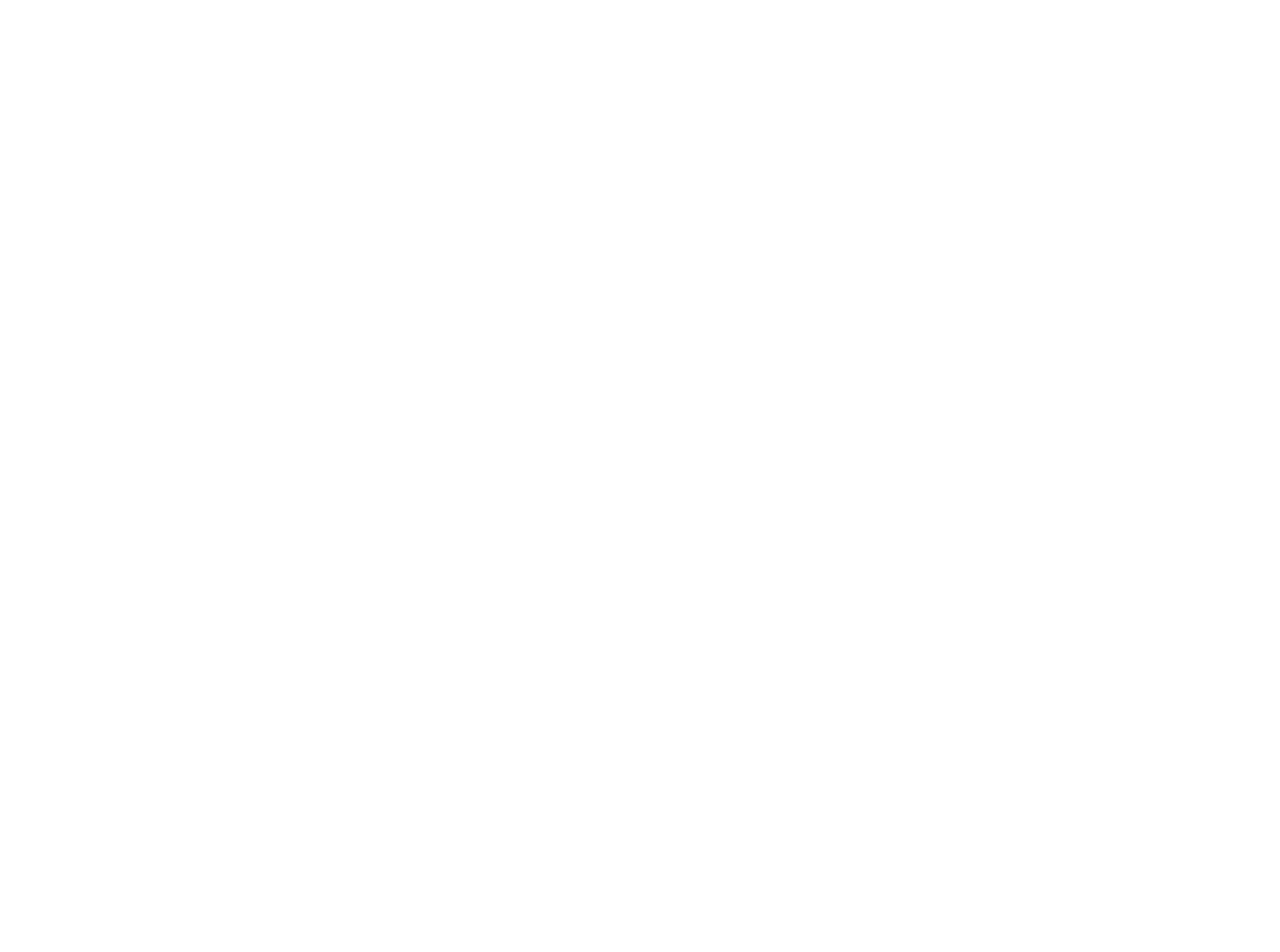
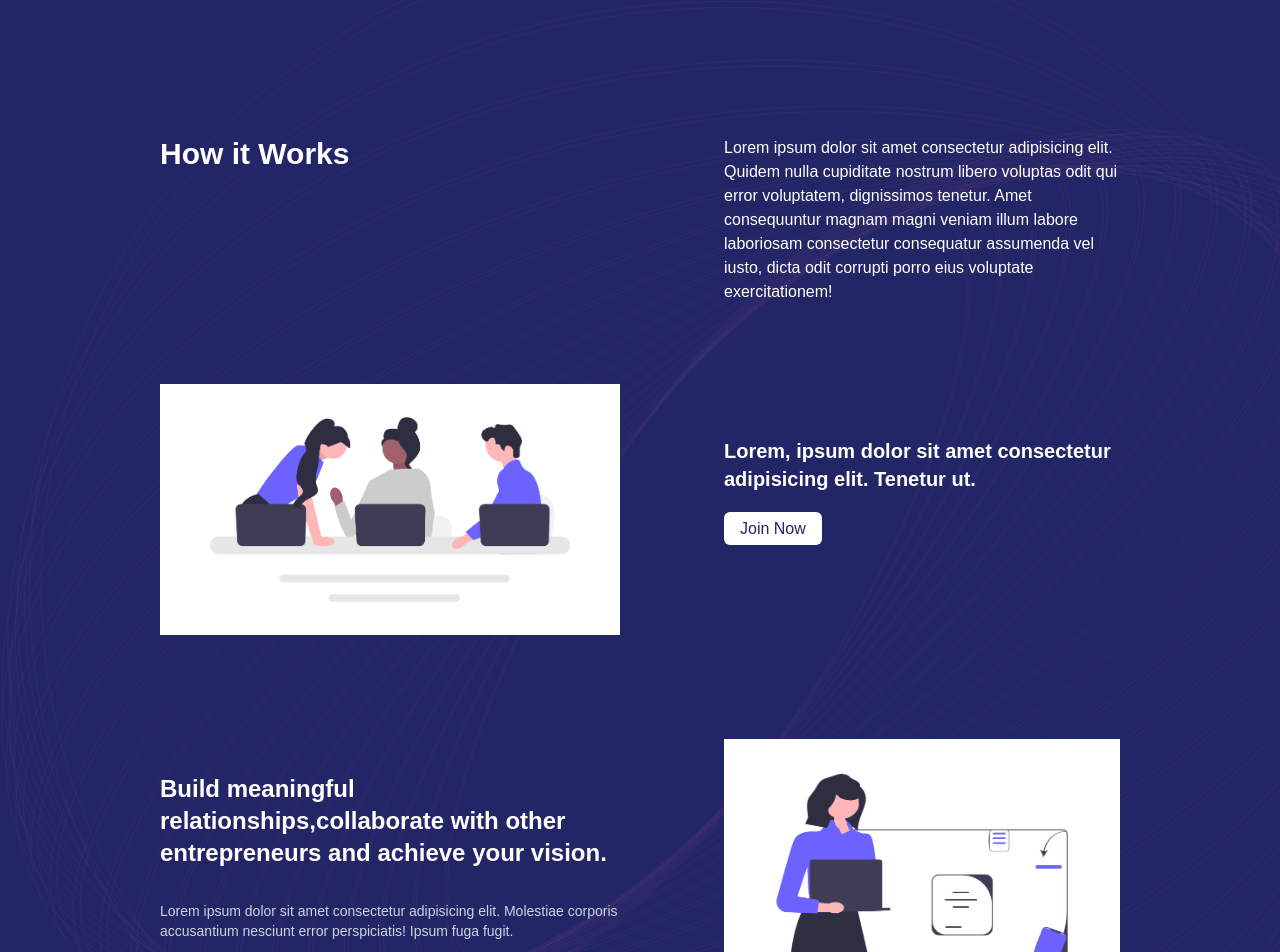
Before and after one commit to SageKyle/kollab, a React (Vite) app: page / in a window 1280 px wide. Shown: the part 1380-2332 px from the top of the page. Before the commit the page ends 1356 px from the top, so only its background shows below. Built offline with nearby package versions, Linux system fonts and the light colour scheme.

Commit message:
complete features section of homepage

```diff
--- /dev/null
+++ b/src/components/home/Features.tsx
@@ -0,0 +1,55 @@
+import { Link } from 'react-router-dom'
+import teamImg from '../../assets/images/engineering_team.png'
+import workingImg from '../../assets/images/working_remote.png'
+
+export default function Features() {
+	return (
+		<section className="bg-primary text-white w-full px-20 py-24 bg-center bg-cover bg-no-repeat bg-blend-screen bg-circle-pattern grid grid-cols-1 lg:grid-cols-2 gap-6 lg:gap-10 lg:p-40">
+			<h3 className="font-bold text-xl lg:text-2xl xl:text-3xl">
+				How it Works
+			</h3>
+			<p className="w-full font-mont font-extralight lg:pl-16">
+				Lorem ipsum dolor sit amet consectetur adipisicing elit. Quidem nulla
+				cupiditate nostrum libero voluptas odit qui error voluptatem,
+				dignissimos tenetur. Amet consequuntur magnam magni veniam illum labore
+				laboriosam consectetur consequatur assumenda vel iusto, dicta odit
+				corrupti porro eius voluptate exercitationem!
+			</p>
+			<div className="w-full min-h-[8rem] md:mx-auto mt-10 italic text-white">
+				<img
+					src={teamImg}
+					alt=""
+					className="w-full h-full object-contain object-center"
+				/>
+			</div>
+			<div className="w-full lg:my-auto lg:pl-16">
+				<h5 className="font-semibold text-xl mb-6 font-rubik">
+					Lorem, ipsum dolor sit amet consectetur adipisicing elit. Tenetur ut.
+				</h5>
+				<Link
+					to={'register'}
+					className="capitalize bg-white text-primary px-4 py-2 font-mont font-extralight rounded-md hover:bg-cyan-50 ease-in-out duration-200"
+				>
+					join now
+				</Link>
+			</div>
+			<article className="w-full flex flex-col gap-4 justify-start items-start mt-16 lg:my-auto">
+				<h5 className="mb-4 font-semibold text-xl lg:text-2xl">
+					Build meaningful relationships,collaborate with other entrepreneurs
+					and achieve your vision.
+				</h5>
+				<p className="text-sm text-slate-300 font-mont font-extralight">
+					Lorem ipsum dolor sit amet consectetur adipisicing elit. Molestiae
+					corporis accusantium nesciunt error perspiciatis! Ipsum fuga fugit.
+				</p>
+			</article>
+			<div className="w-full min-h-[5rem] mt-16 md:pl-16 italic text-white">
+				<img
+					src={workingImg}
+					alt=""
+					className="w-full h-full object-contain object-center"
+				/>
+			</div>
+		</section>
+	)
+}
--- a/src/pages/Home.tsx
+++ b/src/pages/Home.tsx
@@ -1,4 +1,5 @@
 import Benefit from '../components/home/Benefit'
+import Features from '../components/home/Features'
 import Hero from '../components/home/Hero'
 
 export default function Home() {
@@ -6,6 +7,7 @@ export default function Home() {
 		<section>
 			<Hero />
 			<Benefit />
+			<Features />
 		</section>
 	)
 }
```
Also changed, not shown: src/assets/images/engineering_team.png (added), src/assets/images/working_remote.png (added).
